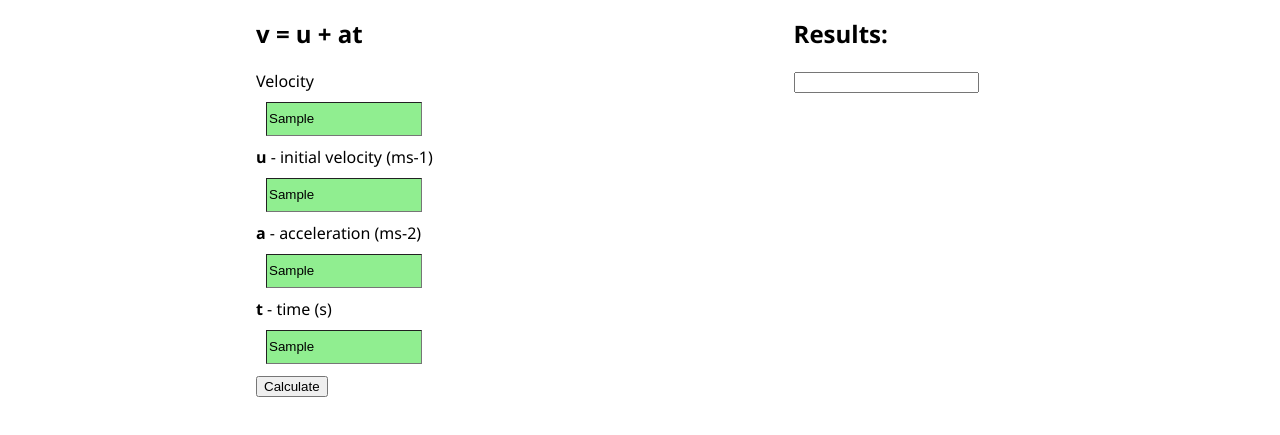
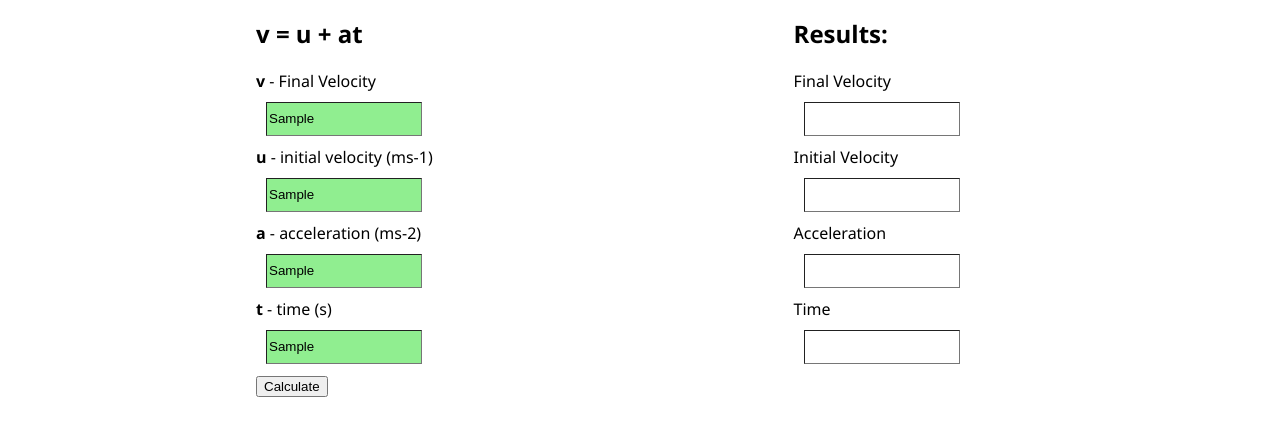
Before and after one commit to gnehciak/WebStorm, a plain HTML site: page index.html in a window 1280 px wide. Both pictures are taken after typing "Sample", "Sample", "Sample", "Sample" into the empty fields and a click on the button "Calculate". Shown: the part 175-610 px from the top of the page. Drawn offline with Linux system fonts and the light colour scheme.

Commit message:
好他妈烦

```diff
--- a/index.html
+++ b/index.html
@@ -26,7 +26,7 @@
         <h2>v = u + at</h2>
 
 
-        <label for="ipt_V">Velocity</label>
+        <label for="ipt_V"><b>v</b> - Final Velocity</label>
         <input oninput="checkIPT('V')" type="text" id="ipt_V"class="input_field" placeholder="velocity">
 
         <label for="ipt_U"><b>u</b> - initial velocity (ms-1)</label>
@@ -46,7 +46,14 @@
     </div>
     <div class="container container_30">
         <h2 id="result">Results:</h2>
-        <input id="calc_V"></input>
+        <label for="calc_V">Final Velocity</label>
+        <input id="calc_V" class="input_field">
+        <label for="calc_U">Initial Velocity</label>
+        <input id="calc_U" class="input_field">
+        <label for="calc_A">Acceleration</label>
+        <input id="calc_A" class="input_field">
+        <label for="calc_T">Time</label>
+        <input id="calc_T" class="input_field">
     </div>
 
 </main>
--- a/script.js
+++ b/script.js
@@ -1,9 +1,8 @@
 let hasV, hasA, hasU, hasT;
-hasV = hasA = hasU = hasT = false
-var valV, valA, valU, valT;
-
+hasV = hasU = hasA = hasT = false
+let valV, valA, valU, valT;
 let missingKey = '';
-
+/*
 function calculate1() {
     const U = document.getElementById("ipt_U").value;
     const A = document.getElementById("ipt_A").value;
@@ -15,29 +14,25 @@ function calculate1() {
             document.getElementById("result").innerHTML + (parseFloat(U) + parseFloat(A) * parseFloat(T)) + " ms-1\r\n";
     }
 }
-
+*/
 function checkIPT(v) {
 
-    //why is valV values keep resetting??
-    eval("var val" + v + '=' + "parseFloat(document.getElementById(" + "\"ipt_" + v + "\").value)");
-    console.log("var val" + v + '=' + "parseFloat(document.getElementById(" + "\"ipt_" + v + "\").value)")
+    eval("val" + v + '=' + "parseFloat(document.getElementById(" + "\"ipt_" + v + "\").value)");
     console.log("The value of " + v + ": " + eval("val" + v));
 
-    console.log(valA, valU, valT)
-
-    const input = document.getElementById("ipt_" + v).value;
-    if (input != '') {
+    if (document.getElementById("ipt_" + v).value === '') {
+        document.getElementById("ipt_" + v).className = "input_field"
+        eval("has" + v + '=' + false)
+        //console log true/false
+        console.log(eval("has" + v))
+    } else {
         document.getElementById("ipt_" + v).className = "input_field filled"
         eval("has" + v + '=' + true)
         //console log true/false
         console.log(eval("has" + v))
-    } else {
-        document.getElementById("ipt_" + v).className = "input_field"
-        eval("has" + v + '=' + false)
-        //console log true/false
-        console.log(eval("has" + v))
     }
-    //checkEq1();
+
+    checkEq1();
 
 }
 
@@ -56,10 +51,36 @@ function checkEq1() {
             }
         }
         switch (missingKey){
+            case "":
+                break;
             case 'V':
-
                 document.getElementById("calc_V").value = valU + valA * valT;
+                break;
+            case 'U':
+                document.getElementById("calc_U").value = valV - valA * valT;
+                break;
+            case 'A':
+                document.getElementById("calc_A").value = (valV - valU) / valT;
+                break;
+            case 'T':
+                document.getElementById("calc_T").value = (valV - valU) / valA;
+                break;
+            default:
                 break;
         }
     }
+    else{
+        document.getElementById("calc_V").value = '';
+        document.getElementById("calc_U").value = '';
+        document.getElementById("calc_A").value = '';
+        document.getElementById("calc_T").value = '';
+    }
 }
+
+/*
+* v	= u + at
+* s = (u+v)/s * t
+* v^2 = u^2 + 2as
+* s = ut + 1/2(at^2)
+* s = vt - 1/2(at^2)
+* */
```
